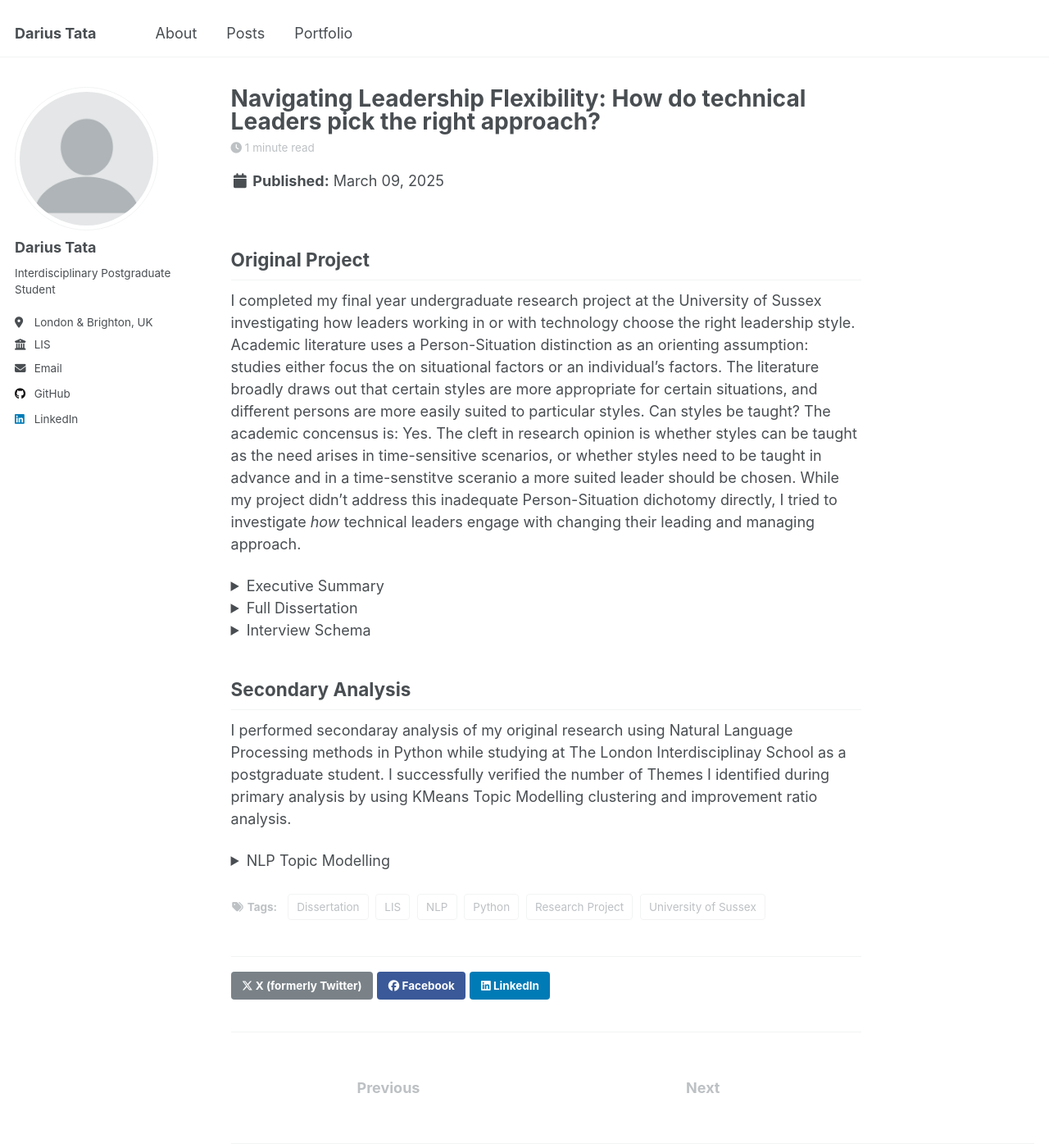
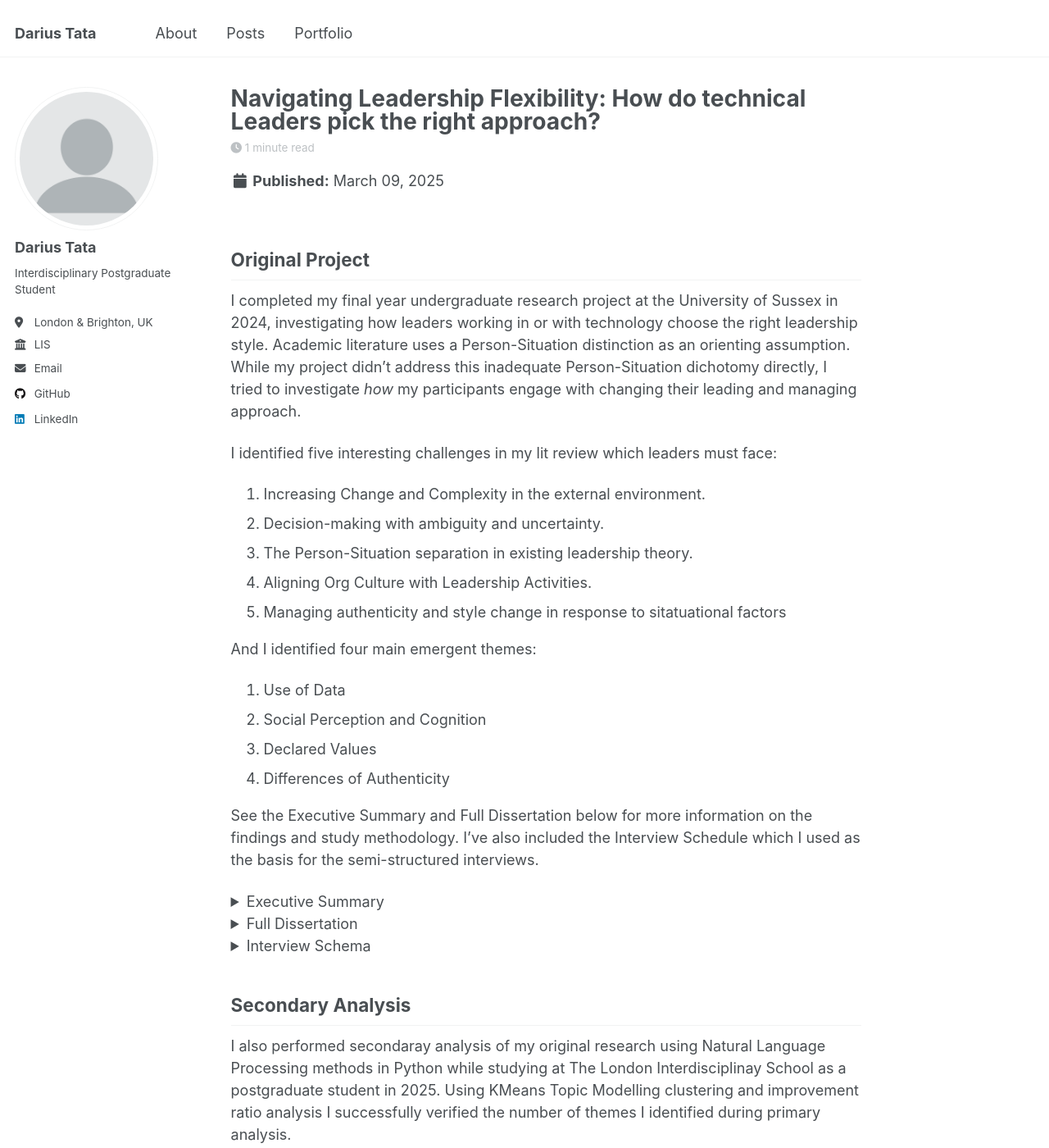
Before and after one commit to DariusTata/DariusTata.github.io, a Jekyll site: the page built from _posts/2025-03-09-blog-post-2.md, in a window 1280 px wide and 1400 px high. Shown: the whole window at 82% size. Built offline with Jekyll 4.4.1, drawn with Linux system fonts in a browser that asks for light colours.

Commit message:
Update 2025-03-09-blog-post-2.md

```diff
--- a/_posts/2025-03-09-blog-post-2.md
+++ b/_posts/2025-03-09-blog-post-2.md
@@ -1,7 +1,7 @@
 ---
 title: 'Navigating Leadership Flexibility: How do technical Leaders pick the right approach?'
 date: 2025-03-09
-excerpt: '_"Academic literature uses a Person-Situation distinction as a orienting  assumption: studies either focus the on situational factors or an individual''s factors" ... "The cleft in research opinion is whether styles can be taught as the need arises in time-sensitive scenarios, or whether styles need to be taught in advance and in a time-senstitve sceranio a more suited leader should be chosen."_'
+excerpt: '_"I completed my final year undergraduate research project at the University of Sussex in 2024, investigating how leaders working in or with technology choose the right leadership style." ... "I also performed secondaray analysis of my original research using Natural Language Processing methods in Python while studying at The London Interdisciplinay School as a postgraduate student in 2025."_'
 permalink: /posts/2025/03/blog-post-2/
 kramdown:
     parse_block_html: true
@@ -17,11 +17,26 @@ tags:
 ---
 
 ## Original Project
-I completed my final year undergraduate research project at the University of Sussex investigating how leaders working in or with technology choose the right leadership style. Academic literature uses a Person-Situation distinction as an orienting  assumption: studies either focus the on situational factors or an individual's factors. The literature broadly draws out that certain styles are more appropriate for certain situations, and different persons are more easily suited to particular styles. Can styles be taught? The academic concensus is: Yes. The cleft in research opinion is whether styles can be taught as the need arises in time-sensitive scenarios, or whether styles need to be taught in advance and in a time-senstitve sceranio a more suited leader should be chosen. While my project didn't address this inadequate Person-Situation dichotomy directly, I tried to investigate *how* technical leaders engage with changing their leading and managing approach.
+I completed my final year undergraduate research project at the University of Sussex in 2024, investigating how leaders working in or with technology choose the right leadership style. Academic literature uses a Person-Situation distinction as an orienting  assumption. While my project didn't address this inadequate Person-Situation dichotomy directly, I tried to investigate *how* my participants engage with changing their leading and managing approach.
+
+I identified five interesting challenges in my lit review which leaders must face:
+1. Increasing Change and Complexity in the external environment.
+2. Decision-making with ambiguity and uncertainty.
+3. The Person-Situation separation in existing leadership theory.
+4. Aligning Org Culture with Leadership Activities.
+5. Managing authenticity and style change in response to sitatuational factors
+
+And I identified four main emergent themes:
+1. Use of Data
+2. Social Perception and Cognition
+3. Declared Values
+4. Differences of Authenticity
+
+See the Executive Summary and Full Dissertation below for more information on the findings and study methodology. I've also included the Interview Schedule which I used as the basis for the semi-structured interviews.
 
 <details>
     <summary>Executive Summary</summary>
-    <iframe width="100%" height="300vh"
+    <iframe width="100%" height="500vh"
     src="https://dariustata.github.io/files/Executive_Summary.pdf"
     >
     </iframe>
@@ -37,18 +52,18 @@ I completed my final year undergraduate research project at the University of Su
 
 <details>
     <summary>Interview Schema</summary>
-    <iframe width="100%"
+    <iframe width="100%" height="500vh"
     src="https://dariustata.github.io/files/Interview_Schedule.pdf"
     >
     </iframe>
 </details>
 
 ## Secondary Analysis
-I performed secondaray analysis of my original research using Natural Language Processing methods in Python while studying at The London Interdisciplinay School as a postgraduate student. I successfully verified the number of Themes I identified during primary analysis by using KMeans Topic Modelling clustering and improvement ratio analysis.
+I also performed secondaray analysis of my original research using Natural Language Processing methods in Python while studying at The London Interdisciplinay School as a postgraduate student in 2025. Using KMeans Topic Modelling clustering and improvement ratio analysis I successfully verified the number of themes I identified during primary analysis.
 
 <details>
     <summary>NLP Topic Modelling</summary>
-    <iframe width="100%"
+    <iframe width="100%" height="500vh"
     src="https://dariustata.github.io/files/NLP_NLF.pdf"
     >
     </iframe>
```
